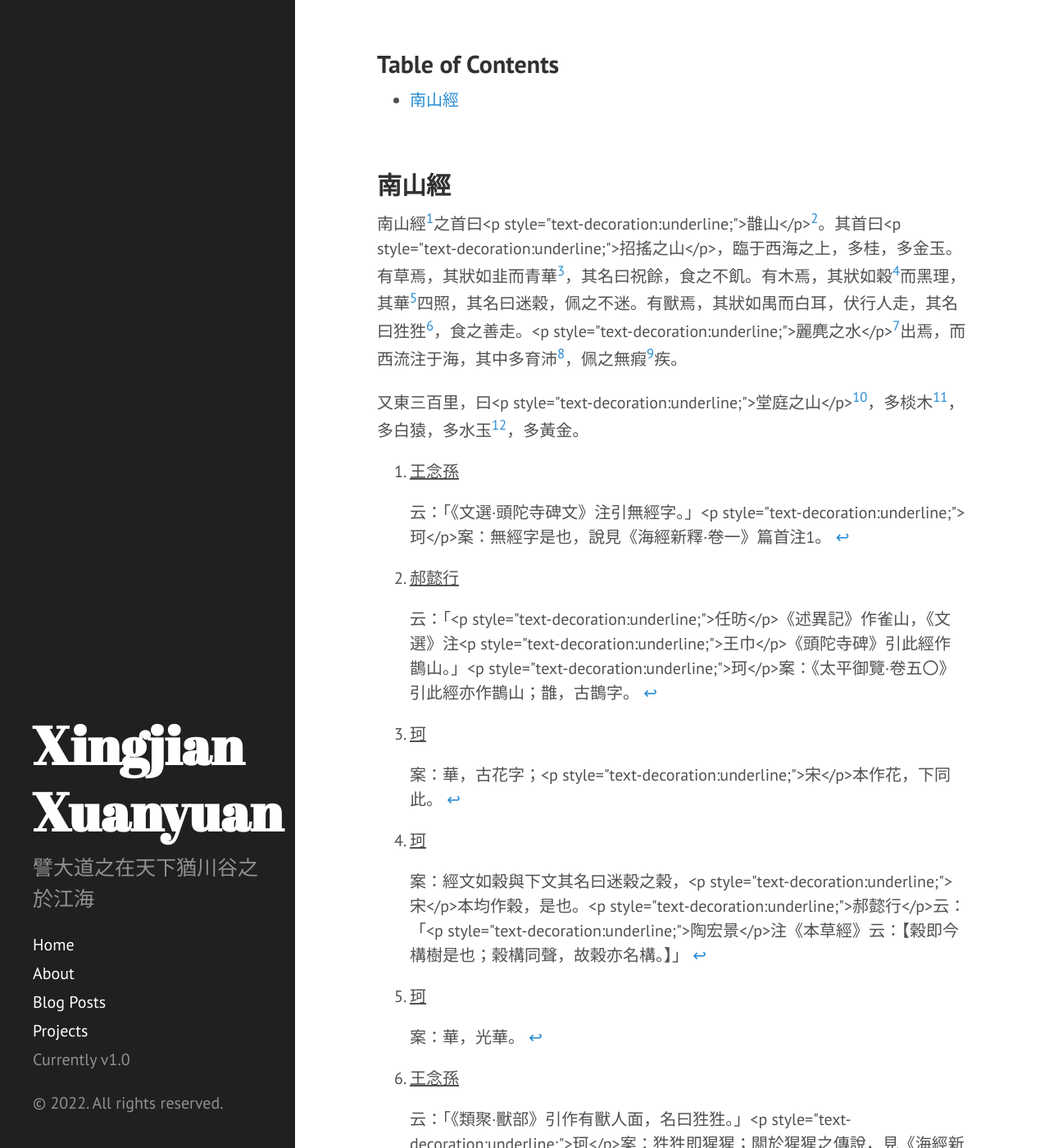
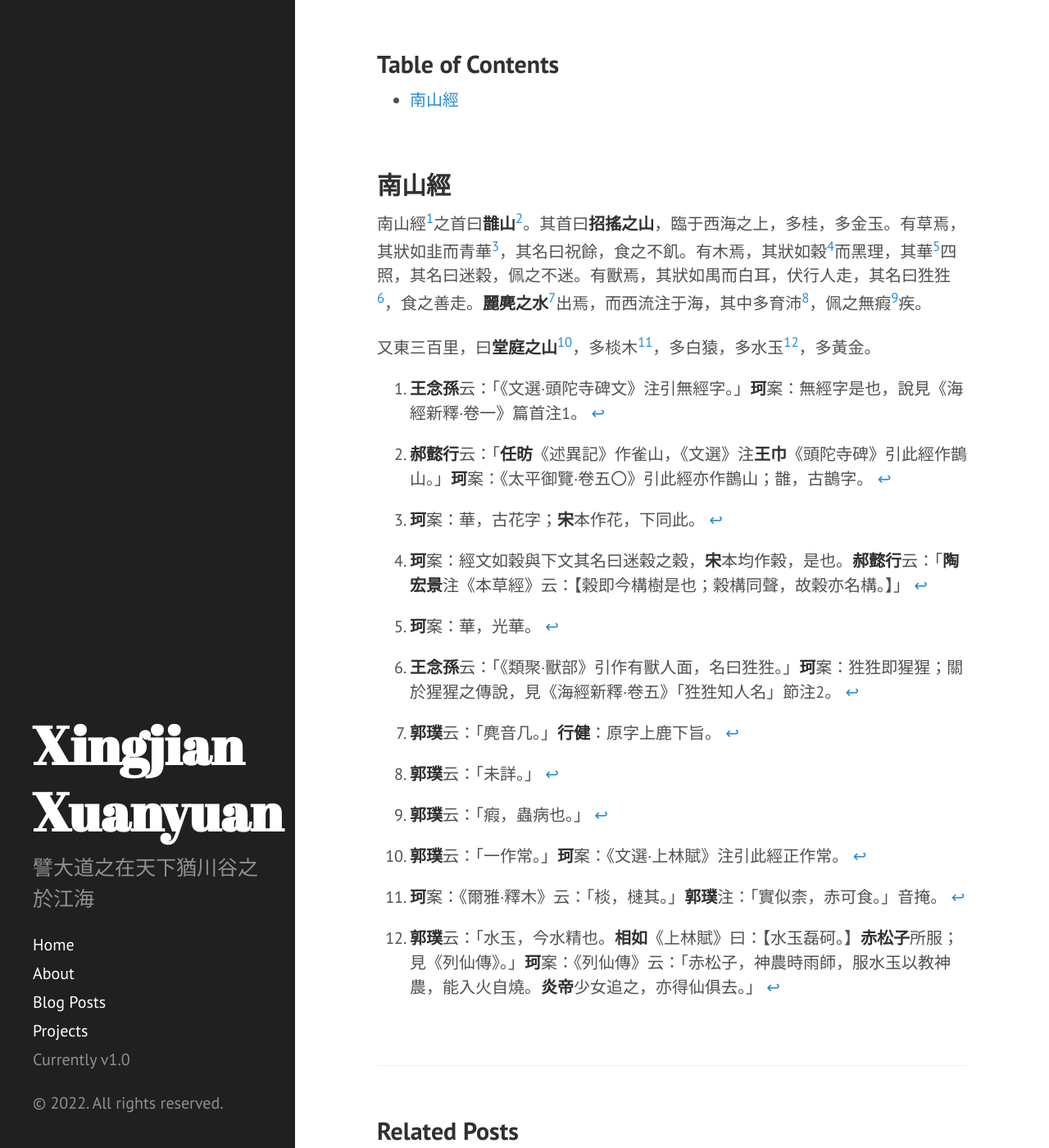
Before and after one commit to XingjianXuanyuan/XingjianXuanyuan.github.io, a Jekyll site: the page built from _posts/2022-01-01-shanhai-jing.md, in a window 1280 px wide and 1400 px high, scrolled down 241 px. Shown: the whole window at 82% size. Built offline with Jekyll 4.4.1, drawn with Linux system fonts in a browser that asks for light colours; some of the changed text lies outside the part shown.

Commit message:
underline fixed

```diff
--- a/_posts/2022-01-01-shanhai-jing.md
+++ b/_posts/2022-01-01-shanhai-jing.md
@@ -17,30 +17,30 @@ For general overview and the setup package for this lab, please go to [SEED Labs
 
 ## 南山經
 
-南山經[^1]之首曰<p style="text-decoration:underline;">䧿山</p>[^2]。其首曰<p style="text-decoration:underline;">招搖之山</p>，臨于西海之上，多桂，多金玉。有草焉，其狀如韭而青華[^3]，其名曰祝餘，食之不飢。有木焉，其狀如穀[^4]而黑理，其華[^5]四照，其名曰迷穀，佩之不迷。有獸焉，其狀如禺而白耳，伏行人走，其名曰狌狌[^6]，食之善走。<p style="text-decoration:underline;">麗麂之水</p>[^7]出焉，而西流注于海，其中多育沛[^8]，佩之無瘕[^9]疾。
+南山經[^1]之首曰**䧿山**[^2]。其首曰**招搖之山**，臨于西海之上，多桂，多金玉。有草焉，其狀如韭而青華[^3]，其名曰祝餘，食之不飢。有木焉，其狀如穀[^4]而黑理，其華[^5]四照，其名曰迷穀，佩之不迷。有獸焉，其狀如禺而白耳，伏行人走，其名曰狌狌[^6]，食之善走。**麗麂之水**[^7]出焉，而西流注于海，其中多育沛[^8]，佩之無瘕[^9]疾。
 
-[^1]: <p style="text-decoration:underline;">王念孫</p>云：「《文選·頭陀寺碑文》注引無經字。」<p style="text-decoration:underline;">珂</p>案：無經字是也，說見《海經新釋·卷一》篇首注1。
+[^1]: **王念孫**云：「《文選·頭陀寺碑文》注引無經字。」**珂**案：無經字是也，說見《海經新釋·卷一》篇首注1。
 
-[^2]: <p style="text-decoration:underline;">郝懿行</p>云：「<p style="text-decoration:underline;">任昉</p>《述異記》作雀山，《文選》注<p style="text-decoration:underline;">王巾</p>《頭陀寺碑》引此經作鵲山。」<p style="text-decoration:underline;">珂</p>案：《太平御覽·卷五〇》引此經亦作鵲山；䧿，古鵲字。
+[^2]: **郝懿行**云：「**任昉**《述異記》作雀山，《文選》注**王巾**《頭陀寺碑》引此經作鵲山。」**珂**案：《太平御覽·卷五〇》引此經亦作鵲山；䧿，古鵲字。
 
-[^3]: <p style="text-decoration:underline;">珂</p>案：華，古花字；<p style="text-decoration:underline;">宋</p>本作花，下同此。
+[^3]: **珂**案：華，古花字；**宋**本作花，下同此。
 
-[^4]: <p style="text-decoration:underline;">珂</p>案：經文如穀與下文其名曰迷穀之穀，<p style="text-decoration:underline;">宋</p>本均作榖，是也。<p style="text-decoration:underline;">郝懿行</p>云：「<p style="text-decoration:underline;">陶宏景</p>注《本草經》云：【榖即今構樹是也；榖構同聲，故榖亦名構。】」
+[^4]: **珂**案：經文如穀與下文其名曰迷穀之穀，**宋**本均作榖，是也。**郝懿行**云：「**陶宏景**注《本草經》云：【榖即今構樹是也；榖構同聲，故榖亦名構。】」
 
-[^5]: <p style="text-decoration:underline;">珂</p>案：華，光華。
+[^5]: **珂**案：華，光華。
 
-[^6]: <p style="text-decoration:underline;">王念孫</p>云：「《類聚·獸部》引作有獸人面，名曰狌狌。」<p style="text-decoration:underline;">珂</p>案：狌狌即猩猩；關於猩猩之傳說，見《海經新釋·卷五》「狌狌知人名」節注2。
+[^6]: **王念孫**云：「《類聚·獸部》引作有獸人面，名曰狌狌。」**珂**案：狌狌即猩猩；關於猩猩之傳說，見《海經新釋·卷五》「狌狌知人名」節注2。
 
-[^7]: <p style="text-decoration:underline;">郭璞</p>云：「麂音几。」<p style="text-decoration:underline;">行健</p>：原字上鹿下旨。
+[^7]: **郭璞**云：「麂音几。」**行健**：原字上鹿下旨。
 
-[^8]: <p style="text-decoration:underline;">郭璞</p>云：「未詳。」
+[^8]: **郭璞**云：「未詳。」
 
-[^9]: <p style="text-decoration:underline;">郭璞</p>云：「瘕，蟲病也。」
+[^9]: **郭璞**云：「瘕，蟲病也。」
 
-又東三百里，曰<p style="text-decoration:underline;">堂庭之山</p>[^10]，多棪木[^11]，多白猿，多水玉[^12]，多黃金。
+又東三百里，曰**堂庭之山**[^10]，多棪木[^11]，多白猿，多水玉[^12]，多黃金。
 
-[^10]: <p style="text-decoration:underline;">郭璞</p>云：「一作常。」<p style="text-decoration:underline;">珂</p>案：《文選·上林賦》注引此經正作常。
+[^10]: **郭璞**云：「一作常。」**珂**案：《文選·上林賦》注引此經正作常。
 
-[^11]: <p style="text-decoration:underline;">珂</p>案：《爾雅·釋木》云：「棪，㯈其。」<p style="text-decoration:underline;">郭璞</p>注：「實似柰，赤可食。」音掩。
+[^11]: **珂**案：《爾雅·釋木》云：「棪，㯈其。」**郭璞**注：「實似柰，赤可食。」音掩。
 
-[^12]: <p style="text-decoration:underline;">郭璞</p>云：「水玉，今水精也。<p style="text-decoration:underline;">相如</p>《上林賦》曰：【水玉磊砢。】<p style="text-decoration:underline;">赤松子</p>所服；見《列仙傳》。」<p style="text-decoration:underline;">珂</p>案：《列仙傳》云：「赤松子，神農時雨師，服水玉以教神農，能入火自燒。<p style="text-decoration:underline;">炎帝</p>少女追之，亦得仙俱去。」
+[^12]: **郭璞**云：「水玉，今水精也。**相如**《上林賦》曰：【水玉磊砢。】**赤松子**所服；見《列仙傳》。」**珂**案：《列仙傳》云：「赤松子，神農時雨師，服水玉以教神農，能入火自燒。**炎帝**少女追之，亦得仙俱去。」
```
Also changed, not shown: 1 other file.
